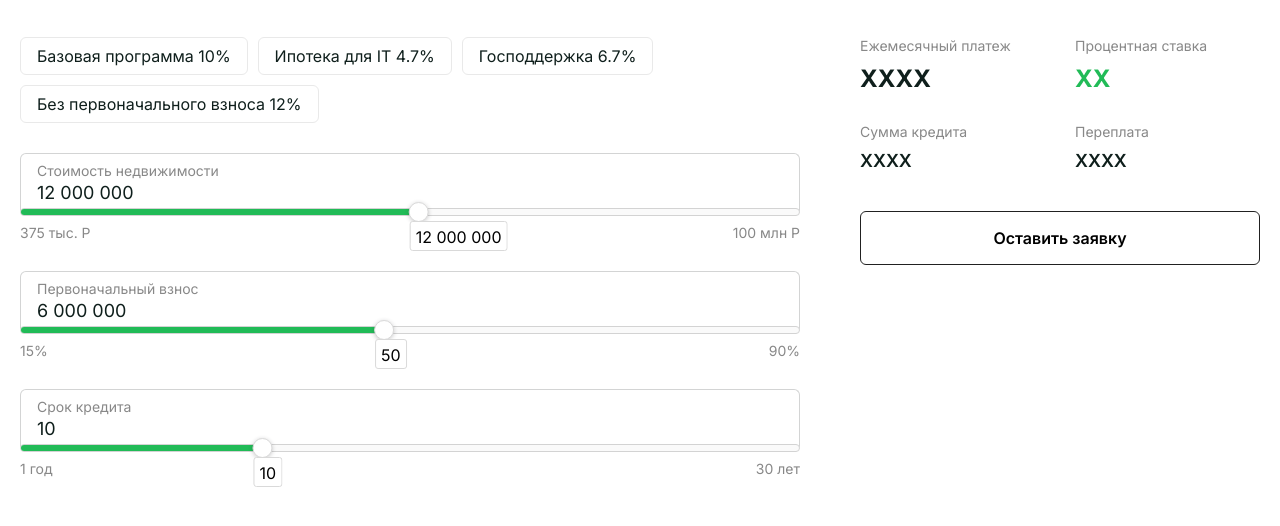
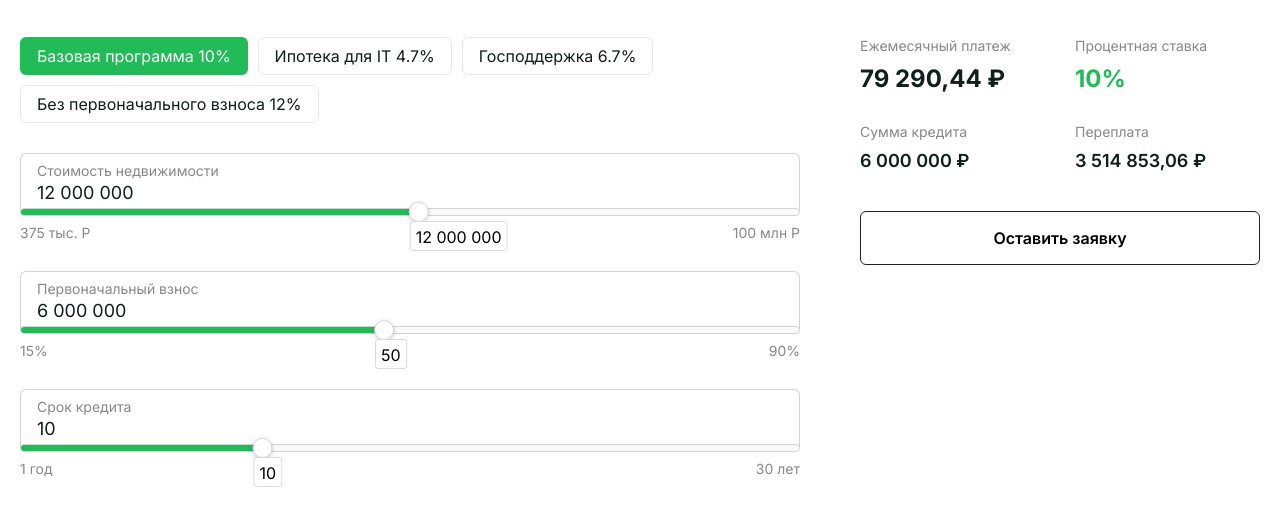
Before and after one commit to g1fteddd/credit_calculator, a plain HTML site: page index.html in a window 1280 px wide. Shown: the part 104-630 px from the top of the page. Drawn offline with Linux system fonts and the light colour scheme.

Commit message:
add credit calculation

```diff
--- a/index.html
+++ b/index.html
@@ -17,7 +17,7 @@
 
 					<!-- programms-wraper -->
 					<div class="programms-wraper">
-						<input type="radio" name="program" value="base" id="base-value" class="radio-hidden">
+						<input type="radio" name="program" value="base" id="base-value" class="radio-hidden" checked>
 						<label for="base-value" class="radio-label">Базовая программа <span id="base-text">XX</span></label>
 
 						<input type="radio" name="program" value="it" id="it-value" class="radio-hidden">
--- a/js/controller.js
+++ b/js/controller.js
@@ -28,6 +28,11 @@ window.onload = function () {
 
     const cleaveTime = timeInput(getData)
     const sliderTime = timeRange(getData)
+
+
+    Model.setData({})
+    const results = Model.getResults()
+    updateResultsView(results)
 
     document.addEventListener('updateForm', (event) => {
 
--- a/js/model.js
+++ b/js/model.js
@@ -109,8 +109,30 @@ function setData(newData) {
         ...newData
     }
 
+    // Рассчёт ипотеки
+    const months = data.time * 12
+    console.log('months', months);
+
+    const totalAmount = data.cost - data.payment
+    console.log('totalAmount', totalAmount);
+
+    const monthRate = data.selectedProgram / 12
+    console.log('monthRate', monthRate);
+
+    const generalRate = (1 + monthRate) ** months
+    console.log('generalRate', generalRate);
+
+    const monthPayment = (totalAmount * monthRate * generalRate) / (generalRate - 1)
+    console.log('monthPayment', monthPayment);
+
+    const overPayment = monthPayment * months - totalAmount
+    console.log('overPayment', overPayment);
+
     results = {
-        rate: data.selectedProgram
+        rate: data.selectedProgram,
+        totalAmount,
+        monthPayment,
+        overPayment
     }
 
     console.log("Updated Data", data)
--- /dev/null
+++ b/js/utils/formatters.js
@@ -0,0 +1,13 @@
+const priceFormater = new Intl.NumberFormat("ru-ru", {
+  style: "currency",
+  currency: "RUB",
+  maximumFractionDigits: 0,
+});
+
+const priceFormaterDecimals = new Intl.NumberFormat("ru-ru", {
+  style: "currency",
+  currency: "RUB",
+  maximumFractionDigits: 2,
+});
+
+export { priceFormater, priceFormaterDecimals };
--- a/js/view/updateResultsView.js
+++ b/js/view/updateResultsView.js
@@ -1,5 +1,11 @@
+import { priceFormater, priceFormaterDecimals } from './../utils/formatters.js'
+
+
 function updateResultsView(results) {
     document.querySelector("#total-percent").textContent = `${results.rate * 100}%`
+    document.querySelector('#total-month-payment').textContent = priceFormaterDecimals.format(results.monthPayment)
+    document.querySelector('#total-cost').textContent = priceFormater.format(results.totalAmount)
+    document.querySelector('#total-overpayment').textContent = priceFormaterDecimals.format(results.overPayment)
 }
 
 export default updateResultsView
```
